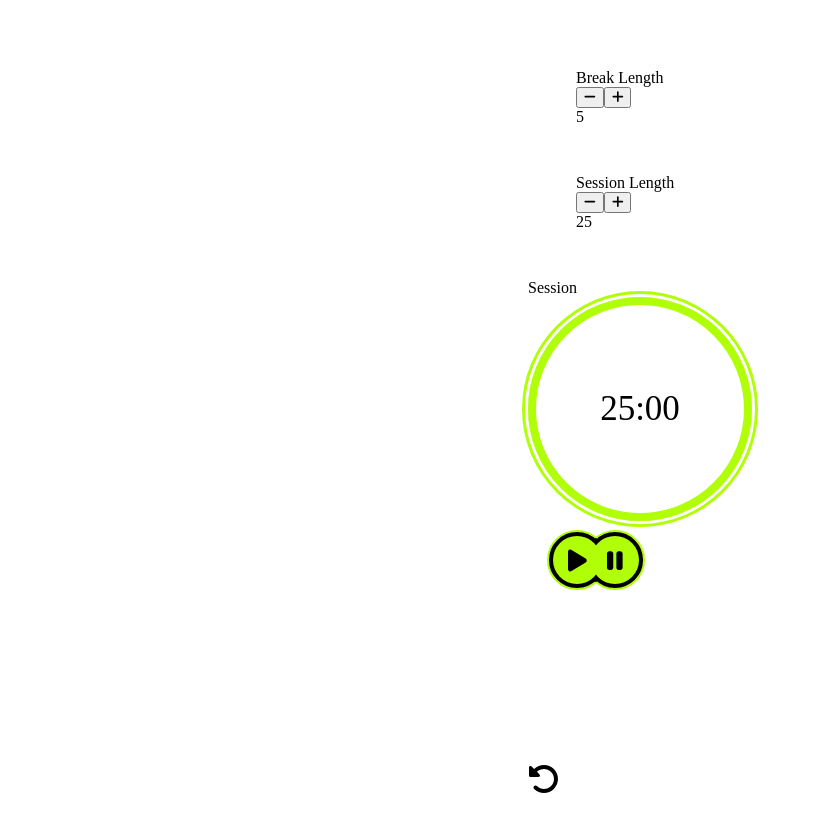
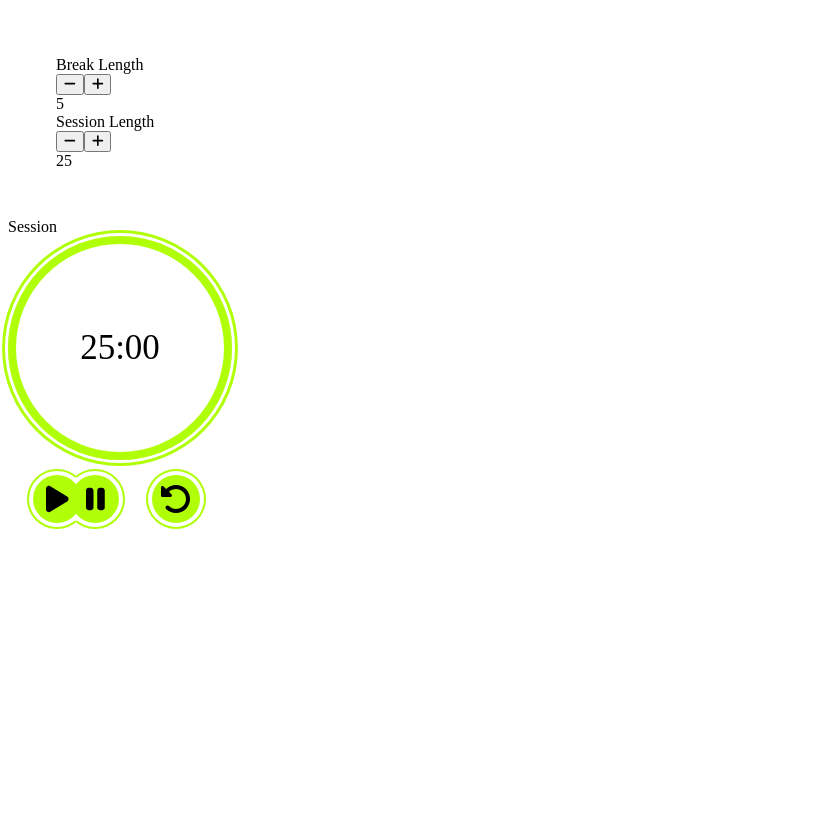
Before and after one commit to Alextm90/pomodoro-timer, a React (Create React App) app: page / in a window 1280 px wide. Shown: the whole page, without its empty margins (0-819 px from the left). Built offline with nearby package versions, Linux system fonts and the light colour scheme.

Commit message:
worked on design

```diff
--- a/src/App.css
+++ b/src/App.css
@@ -5,8 +5,6 @@
 body {
   display: flex;
   height: 100vh;
-  justify-content: center;
-  align-items: center;
 }
 
 #length {
@@ -28,12 +26,6 @@ body {
   box-shadow: 0px 0px 0px 3px white, 0px 0px 0px 6px var(--clock-color);
   font-size: 35px;
 }
-
-#start_stop {
-  width: 7rem;
-  margin: 15px
-}
-
 
  #play {
   border-radius: 50%;
@@ -61,8 +53,23 @@ body {
    z-index: 1;
  }
 
+ #reset {
+  border-radius: 50%;
+  width: 3rem;
+  height: 3rem;
+  background-color: var(--clock-color);
+  display: flex;
+  justify-content: center;
+  align-items: center;
+  margin-top: -14.2rem;
+  margin-left: 9rem;
+  box-shadow: 0px 0px 0px 4px white, 0px 0px 0px 6px var(--clock-color);
+ }
+
  #start_stop {
   display: flex;
+  width: 7rem;
+  margin: 15px;
  }
 
 #background-one {
@@ -74,7 +81,7 @@ body {
   position: relative;
   left: 19px;
   bottom: 69px;
-    background-color: black;
+  background-color: white;
 }
 
 #background-two {
@@ -86,7 +93,7 @@ body {
   position: relative;
   left: 57px;
   bottom: 129px;
-    background-color: black;
+  background-color: white;
 
 }
 
@@ -98,5 +105,5 @@ body {
   position: relative;
   bottom: 181px;
   left: 42px;
-    background-color: black;
+  background-color: white;
 }
--- a/src/App.js
+++ b/src/App.js
@@ -100,8 +100,6 @@ if (isActive === false) {
         <button id="break-decrement" onClick={decrementBreak}><FontAwesomeIcon icon={faMinus}/></button>
         <button id='break-increment' onClick={incrementBreak}><FontAwesomeIcon icon={faPlus}/></button>
         <div id='break-length'>{breakLength}</div>
-      </section>
-      <section id='length'>
         <div id="session-label">Session Length</div>
         <button id="session-decrement" onClick={decrementSession}><FontAwesomeIcon icon={faMinus}/></button>
         <button id='session-increment' onClick={incrementSession}><FontAwesomeIcon icon={faPlus}/></button>
--- a/src/Clock.js
+++ b/src/Clock.js
@@ -119,8 +119,8 @@ const startMinutes = () => {
         <div id='timer-label'>{breakActive == false ? "Session" : "Break"}</div>
         <div id='time-left'>{breakActive ? minutesBreak < 10 ? "0" + `${minutesBreak}`+`:${secondsBreak}` : `${minutesBreak}`+`:${secondsBreak}` : minutes < 10 ? "0" + `${minutes}`+`:${seconds}` : `${minutes}`+`:${seconds}`}</div>
         <div className="controls"  id='start_stop' onClick={() => setIsActive(!isActive)}>
-          <div id='play'><FontAwesomeIcon size="5x" icon={faPlay}/></div>
-          <div id='pause'><FontAwesomeIcon size="5x" icon={faPause}/></div>
+          <div id='play'><FontAwesomeIcon size="6x" icon={faPlay}/></div>
+          <div id='pause'><FontAwesomeIcon size="6x" icon={faPause}/></div>
         </div>
         <div id='background-one'></div>
         <div id='background-two'></div>
```
Lines whose indentation alone changed are shown as unchanged.
